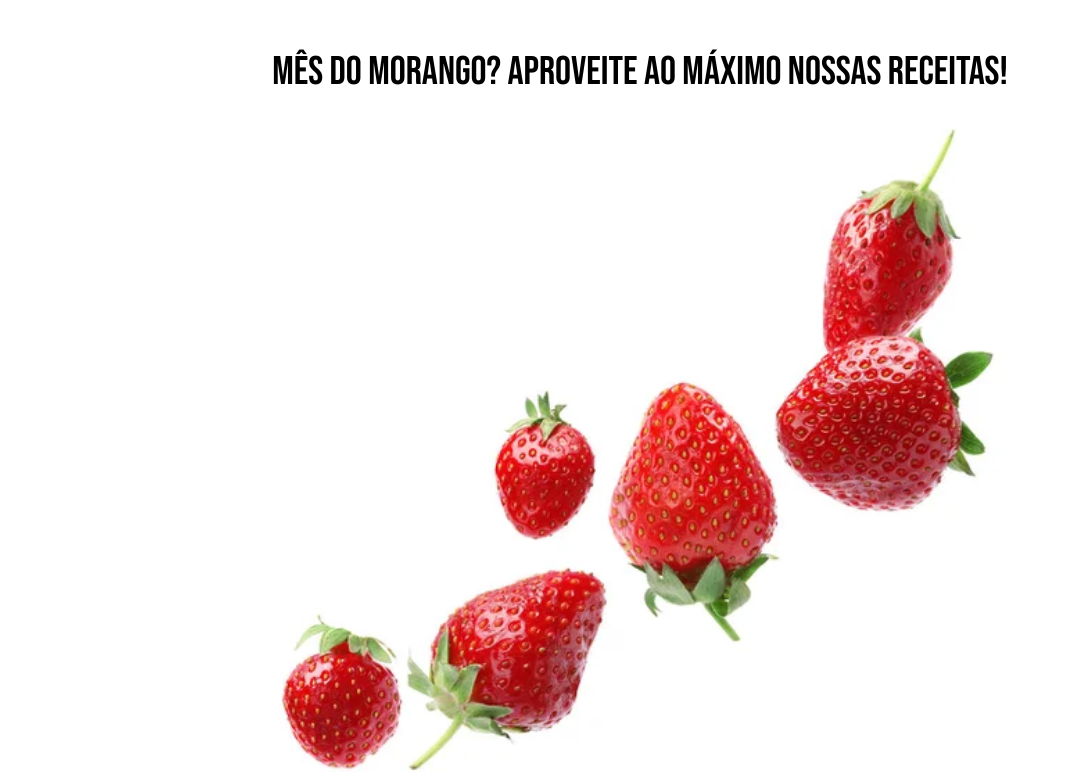
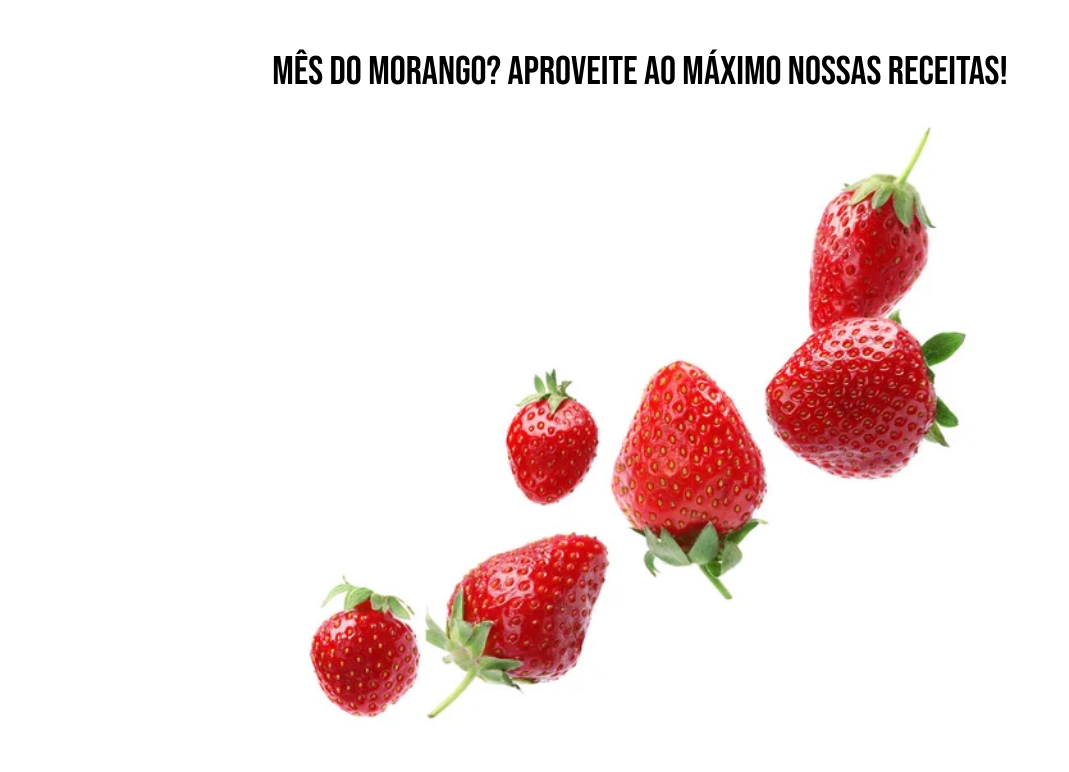
Before and after one commit to lararodrii/Sabor-de-Fam-lia, a plain HTML site: page SaborDeFamilia/index.html in a window 1280 px wide. Shown: the part 935-1707 px from the top of the page, without its empty margins (0-1069 px from the left). Drawn offline with nearby package versions, Linux system fonts and the light colour scheme; a web font is replaced by a local one.

Commit message:
Update style.css

```diff
--- a/SaborDeFamilia/style.css
+++ b/SaborDeFamilia/style.css
@@ -74,7 +74,7 @@ section div.box img {
 /* Morangos Flutuantes img */
 .img-top {
     width: 100%; /* Mantém a imagem responsiva */
-    max-width: 65%; /* Define o tamanho máximo como 80% da largura do contêiner */
+    max-width: 60%; /* Define o tamanho máximo como 80% da largura do contêiner */
     height: auto; /* Mantém a proporção da imagem */
     display: block; /* Exibe a imagem como um bloco para permitir a centralização */
     margin: 0 auto; /* Centraliza a imagem */
```
